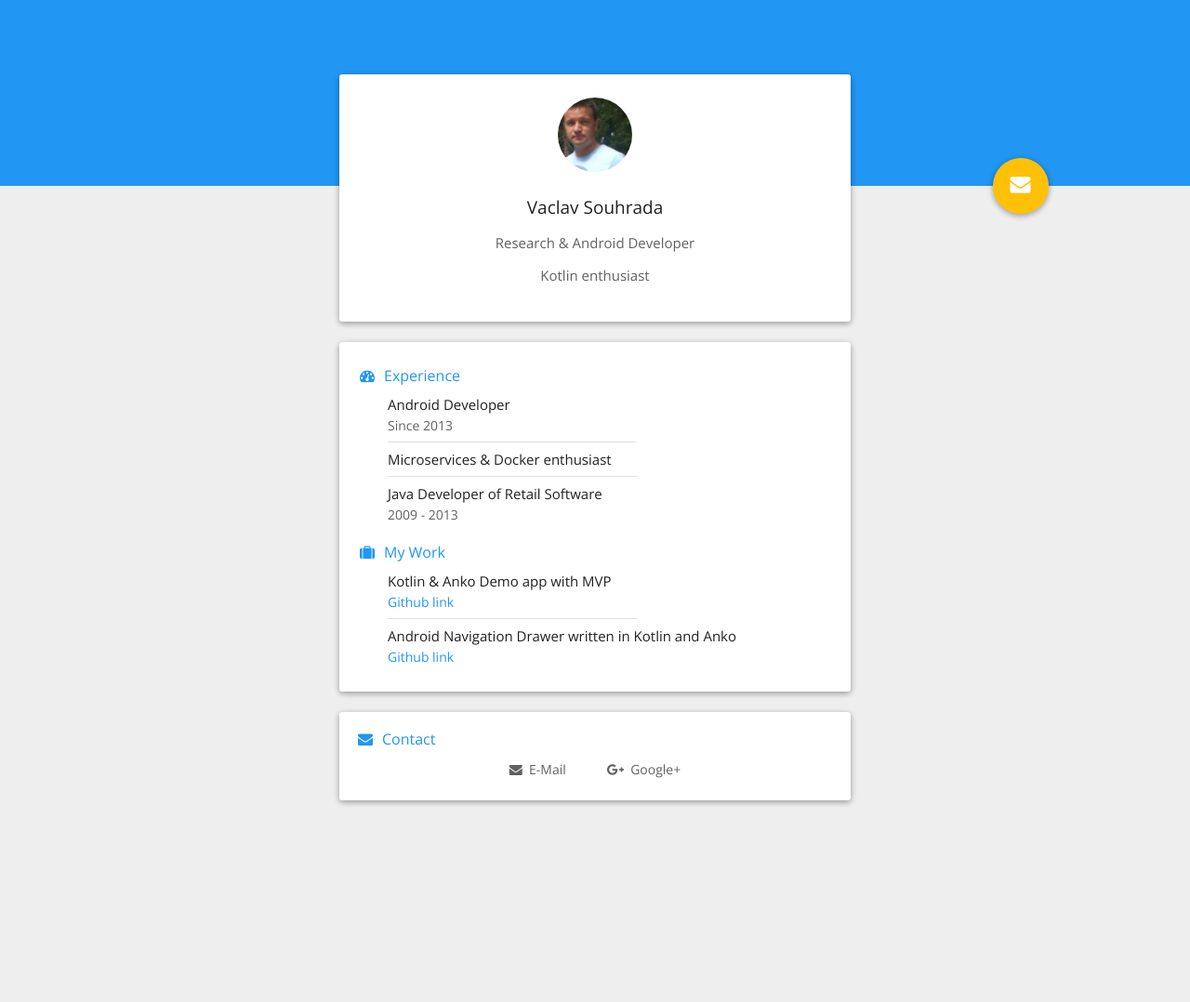
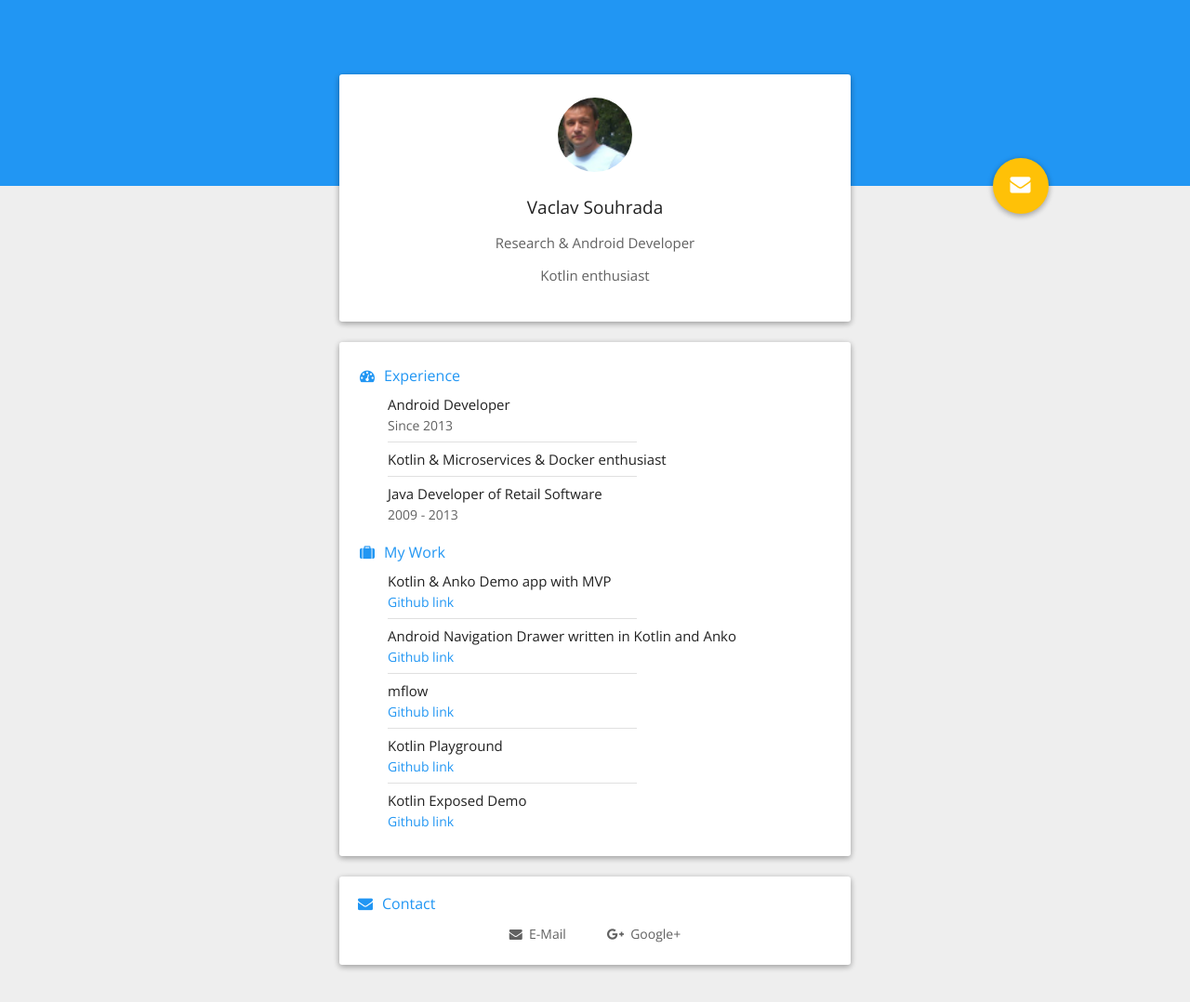
Before and after one commit to vsouhrada/vsouhrada.github.io, a plain HTML site: page index.html in a window 1280 px wide. Shown: the whole page at 93% size. Before the commit the page ends 901 px from the top, so only its background shows below. Drawn offline with nearby package versions, Linux system fonts and the light colour scheme.

Commit message:
added links to new projects

```diff
--- a/index.html
+++ b/index.html
@@ -40,7 +40,7 @@
 			</section>
 			<hr align="left"/>
 			<section class="element">
-					<div class="name">Microservices & Docker enthusiast</div>
+					<div class="name">Kotlin & Microservices & Docker enthusiast</div>
 			</section>
 			<hr align="left"/>
 			<section class="element">
@@ -76,6 +76,21 @@
 				<div class="name">Android Navigation Drawer written in Kotlin and Anko</div>
 				<div class="info"><a href="https://github.com/vsouhrada/kotlin-anko-nav-drawer" target="_blank">Github link</a></div>
 			</section>
+			<hr align="left"/>
+			<section class="element">
+				<div class="name">mflow</div>
+				<div class="info"><a href="https://github.com/vsouhrada/lib-mflow" target="_blank">Github link</a></div>
+			</section>
+			<hr align="left"/>
+			<section class="element">
+				<div class="name">Kotlin Playground</div>
+				<div class="info"><a href="https://github.com/vsouhrada/kotlin-playground" target="_blank">Github link</a></div>
+			</section>
+			<hr align="left"/>
+			<section class="element">
+				<div class="name">Kotlin Exposed Demo</div>
+				<div class="info"><a href="https://github.com/vsouhrada/kotlin-exposed-demo" target="_blank">Github link</a></div>
+			</section>
 			<!-- You can add more work details ! -->
 		</div>
 	</section>
```
